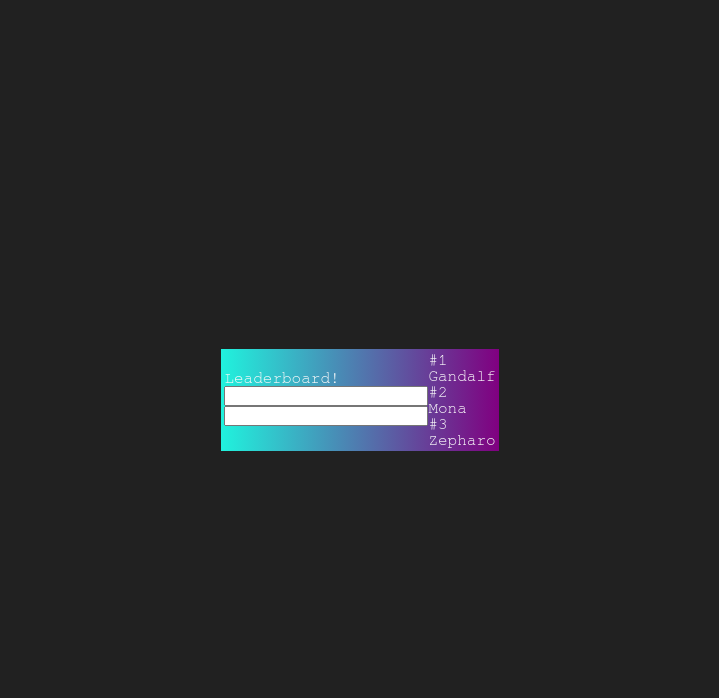
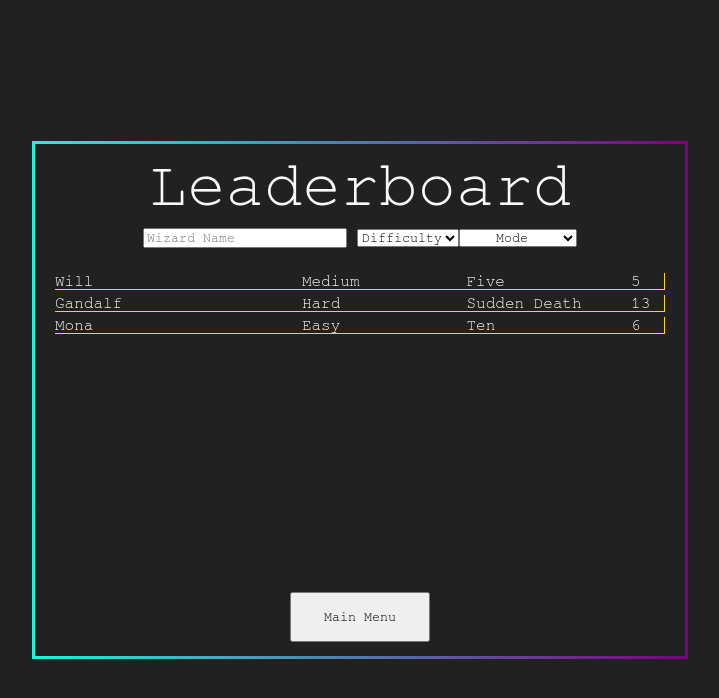
Before and after one commit to waddal/Quizard, a React (Create React App) app: page /leaderboard in a window 1280 px wide. Shown: the top 698 px of the page, without its empty margins (280-999 px from the left). Built offline with nearby package versions, Linux system fonts and the light colour scheme.

Commit message:
feat: Leaderboard component created

```diff
--- a/src/components/Leaderboard.jsx
+++ b/src/components/Leaderboard.jsx
@@ -1,39 +1,151 @@
 import React from "react";
+import { useNavigate } from "react-router-dom";
 import styled from "styled-components";
 import Screen from "./Screen";
 
+const wizards = [
+  {
+    id: 0,
+    name: "Will",
+    mode: "Five",
+    difficulty: "Medium",
+    score: "5",
+  },
+  {
+    id: 1,
+    name: "Gandalf",
+    mode: "Sudden Death",
+    difficulty: "Hard",
+    score: "13",
+  },
+  {
+    id: 2,
+    name: "Mona",
+    mode: "Ten",
+    difficulty: "Easy",
+    score: "6",
+  },
+];
+
 const Leaderboard = () => {
+  const navigate = useNavigate();
+  const handleNavigateMenu = () => {
+    navigate("/menu");
+  };
+
   return (
     <Screen>
-      <Header>
-        <h1>Leaderboard!</h1>
-        <Search></Search>
-        <Filters>
-          <Filter></Filter>
-        </Filters>
-      </Header>
-      <ul>
-        <li>
-          #1<h2>Gandalf</h2>
-        </li>
-        <li>
-          #2<h2>Mona</h2>
-        </li>
-        <li>
-          #3<h2>Zepharo</h2>
-        </li>
-      </ul>
+      <StyledLeaderboard>
+        <Header>
+          <Title>Leaderboard</Title>
+          <Filters>
+            <Search type={"text"} placeholder={"Wizard Name"} />
+            <Filter type={"dropdown"}>
+              <option value="Difficulty">Difficulty</option>
+              <option value="Easy">Easy</option>
+              <option value="Medium">Medium</option>
+              <option value="Hard">Hard</option>
+            </Filter>
+            <Filter type={"dropdown"}>
+              <option value="Mode">Mode</option>
+              <option value="5">5</option>
+              <option value="10">10</option>
+              <option value="SuddenDeath">Sudden Death</option>
+            </Filter>
+          </Filters>
+        </Header>
+        <Board>
+          {wizards.map((ele) => {
+            return (
+              <BoardListing key={ele.id}>
+                <ListColumn name>{ele.name}</ListColumn>
+                <ListColumn>{ele.difficulty}</ListColumn>
+                <ListColumn>{ele.mode}</ListColumn>
+                <ListColumn score>{ele.score}</ListColumn>
+              </BoardListing>
+            );
+          })}
+        </Board>
+        <ButtonContainer>
+          <Button onPointerDown={handleNavigateMenu}>Main Menu</Button>
+        </ButtonContainer>
+      </StyledLeaderboard>
     </Screen>
   );
 };
 
 export default Leaderboard;
 
-const Header = styled.header`
-  width: 100%;
-  height: 60px;
+const StyledLeaderboard = styled.div`
+  display: flex;
+  flex-direction: column;
+  height: 512px;
+  width: clamp(600px, 650px, 90vw);
+  background: ${({ theme }) => theme.body};
 `;
 
-const Search = styled.input``;
+const Header = styled.header`
+  text-align: center;
+  width: 100%;
+  height: auto;
+  padding: 10px;
+  box-sizing: border-box;
+`;
+
+const Title = styled.h1`
+  font-size: 4rem;
+  margin-bottom: 10px;
+`;
 const Filters = styled.div``;
-const Filter = styled.input``;
+const Search = styled.input`
+  margin-right: 10px;
+`;
+const Filter = styled.select`
+  text-align: center;
+  width: auto;
+`;
+const Board = styled.ul`
+  padding: 10px;
+  overflow: scroll;
+  height: 300px;
+
+  li {
+    margin: 5px 10px;
+  }
+`;
+
+const BoardListing = styled.li`
+  display: flex;
+  border-bottom: 1px solid gold;
+  border-right: 1px solid gold;
+
+  &:hover {
+    background: rgba(255, 255, 255, 0.5);
+  }
+`;
+
+const ListColumn = styled.div`
+  flex: 1;
+  flex: ${({ name }) => name && 1.5};
+  flex: ${({ score }) => score && 0.2};
+`;
+
+const ButtonContainer = styled.div`
+  flex: 1;
+  display: flex;
+  flex-direction: column;
+  align-items: center;
+  justify-content: center;
+`;
+
+const Button = styled.button`
+  width: 140px;
+  height: 50px;
+  background-color: "silver";
+
+  &:hover,
+  &:focus {
+    box-shadow: 0 0 3px 1px #fff, 0 0 8px 4px #f0f, 0 0 10px 5px #0ff;
+    transition: ease 0.1s;
+  }
+`;
--- a/src/components/Menu.jsx
+++ b/src/components/Menu.jsx
@@ -27,7 +27,7 @@ const Menu = ({ theme, themeToggler }) => {
           >
             New Game
           </NewGameButton>
-          <HiscoresButton onMouseOver={pop} onClick={() => navigate("/leaderboard")} >Hiscores</HiscoresButton>
+          <LeaderboardButton onMouseOver={pop} onClick={() => navigate("/leaderboard")} >Leaderboard</LeaderboardButton>
         </>
       ) : (
         <>
@@ -93,7 +93,7 @@ const NewGameButton = styled(Button)`
   }
 `;
 
-const HiscoresButton = styled(Button)`
+const LeaderboardButton = styled(Button)`
   background-color: #eada75;
 
   &:hover {
--- a/src/components/Quiz.jsx
+++ b/src/components/Quiz.jsx
@@ -41,10 +41,9 @@ const Quiz = ({
   const api = data[index];
 
   const renderWrapper = () => {
-    if (mode === "5") setWrapArg(1);
-    if (mode === "10") setWrapArg(2);
-    if (mode === "Sudden Death") setWrapArg(3);
-    console.log(mode);
+    if (api.difficulty === "Easy") setWrapArg(1);
+    if (api.difficulty === "Medium") setWrapArg(2);
+    if (api.difficulty === "Hard") setWrapArg(3);
   };
 
   const renderChoices = () => {
--- a/src/components/Result.jsx
+++ b/src/components/Result.jsx
@@ -63,6 +63,10 @@ const Result = ({ category, data, mode, score }) => {
     navigate("/menu");
   };
 
+  const handleNavigateLeaderboard = () => {
+    navigate("/leaderboard");
+  };
+
   return (
     <StyledResult>
       <Title>{titleLabel}</Title>
@@ -79,7 +83,7 @@ const Result = ({ category, data, mode, score }) => {
       </BorderWrap>
       <ButtonContainer>
         <Button onPointerDown={handleNavigateMenu}>Main Menu</Button>
-        <Button leaderboard onPointerDown={handleNavigateMenu}>
+        <Button leaderboard onPointerDown={handleNavigateLeaderboard}>
           Leaderboard
         </Button>
       </ButtonContainer>
```
